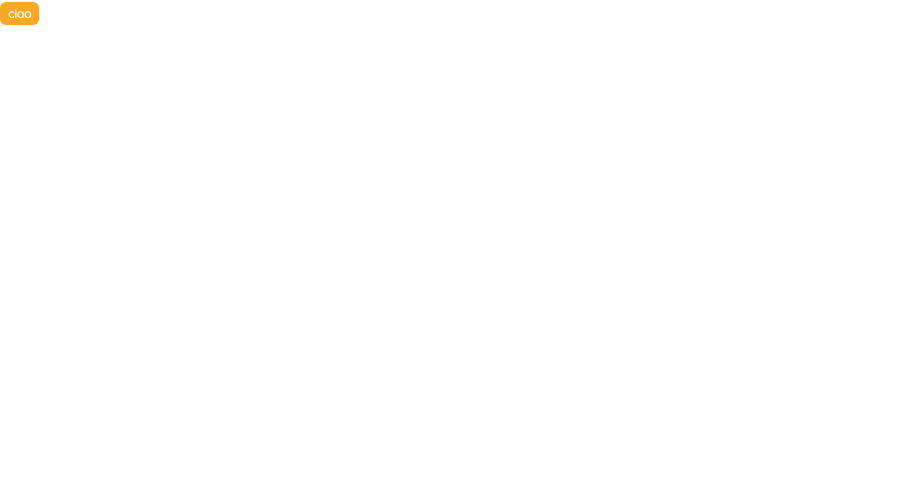
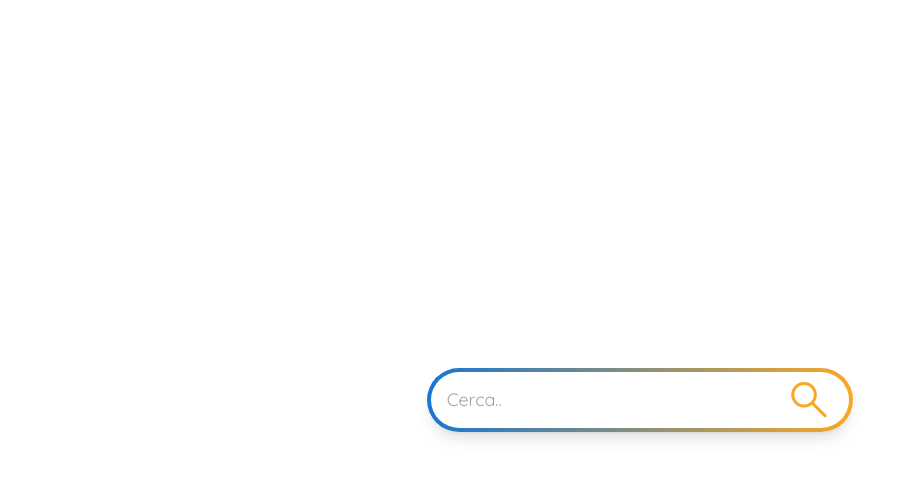
Before and after one commit to xrenegade100/arkan, a React (Vite) app: page / in a window 1280 px wide. Shown: the top 478 px of the page, without its empty margins (0-916 px from the left). Built offline with nearby package versions, Linux system fonts and the light colour scheme.

Commit message:
feat: searchbar base design

```diff
--- a/index.html
+++ b/index.html
@@ -3,7 +3,8 @@
   <head>
     <meta charset="UTF-8" />
     <meta name="viewport" content="width=device-width, initial-scale=1.0" />
-    <link href="/dist/index.css" rel="stylesheet" />
+    <link href="/dist/output.css" rel="stylesheet" />
+    <link rel="stylesheet" href="https://fonts.googleapis.com/css2?family=Material+Symbols+Rounded:opsz,wght,FILL,GRAD@20..48,100..700,0..1,-50..200" />
     <title>Arkan</title>
   </head>
   <body>
--- a/src/App.tsx
+++ b/src/App.tsx
@@ -1,10 +1,18 @@
-import React from 'react';
-import Toast from './components/Toast';
+import React, { useState } from 'react';
+import SearchBar from './components/SearchBar';
 
-const App: React.FC = () => (
-  <div>
-    <Toast text="ciao" onClick={() => console.log('ciao')} />
-  </div>
-);
+const App: React.FC = () => {
+  const [value, setValue] = useState('');
+  return (
+    <div>
+      <SearchBar
+        value={value}
+        onChange={(e) => {
+          setValue(e.target.value);
+        }}
+      />
+    </div>
+  );
+};
 
 export default App;
--- /dev/null
+++ b/src/components/SearchBar/index.tsx
@@ -0,0 +1,30 @@
+import React from 'react';
+
+interface Props {
+  value: string;
+  onChange?: (e: React.ChangeEvent<HTMLInputElement>) => any;
+}
+
+const SearchBar: React.FC<Props> = ({ value, onChange }: Props) => (
+  <div className="w-full h-screen flex justify-center items-center">
+    <div className="w-4/5 md:w-2/3 lg:w-2/4 xl:w-1/3 p-1 rounded-full bg-gradient-to-r from-primary-main  first-letter:   b to-secondary-main shadow-lg">
+      <div className="w-full h-auto p-1 rounded-full bg-white flex justify-center items-center">
+        <input
+          type="text"
+          placeholder="Cerca.."
+          value={value}
+          onChange={onChange}
+          className="w-full outline-none font-body text-lg ml-3"
+        />
+        <button
+          type="button"
+          className="hover:cursor-pointer mx-3 material-symbols-rounded md-48 text-secondary-main"
+        >
+          search
+        </button>
+      </div>
+    </div>
+  </div>
+);
+
+export default SearchBar;
--- a/src/index.css
+++ b/src/index.css
@@ -2,3 +2,9 @@
 @tailwind base;
 @tailwind components;
 @tailwind utilities;
+
+/* Rules for sizing the icon. */
+.md-18 { font-size: 18px; }
+.md-24 { font-size: 24px; }
+.md-36 { font-size: 36px; }
+.md-48 { font-size: 48px; }
```
